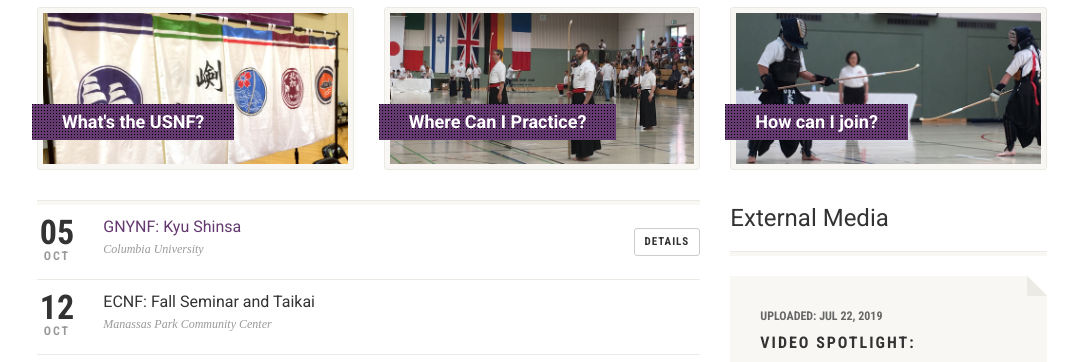
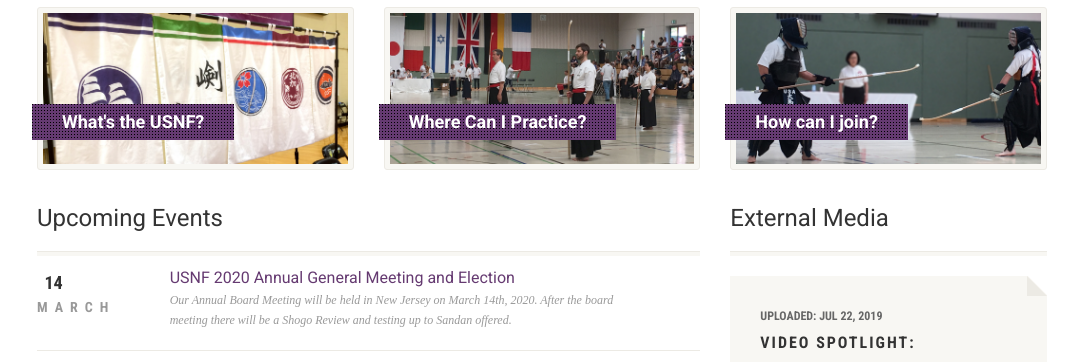
Before and after one commit to talandaw/usnf, a PHP site: page / in a window 1280 px wide. Shown: the part 783-1145 px from the top of the page, without its empty margins (98-1176 px from the left). Run offline with PHP 8.4, Linux system fonts and the light colour scheme; some web fonts are replaced.

Commit message:
finish updating index

```diff
--- a/css/style.css
+++ b/css/style.css
@@ -1559,30 +1559,30 @@
 }
 .event-date .date{
 	font-family: 'Roboto Condensed', sans-serif;
-	font-size:34px;
-	font-style:normal;
-	font-weight:700;
-	margin-bottom:0;
-	display:block;
-	margin-top:2px;
-}
-.event-date .month, .event-date .year{
-	font-size:12px;
-	font-weight:700;
-	letter-spacing:2px;
-	color:#999999;
-	display:block;
-	margin-top:4px;
+	font-size: 1.3em;
+	font-style: normal;
+	font-weight: 700;
+	margin-bottom: 0;
+	display: block;
+	margin-top: 2px;
+}
+.event-date .month, .event-date .year {
+	font-size: 14px;
+	font-weight: 700;
+	letter-spacing: .5em;
+	color: #999999;
+	display: block;
+	margin-top: 4px;
 }
 .event-date .year{
 	font-size:11px;
 	margin-top:0;
 	margin-bottom:2px;
 }
-.event-item .event-date{
-	width:6%;
-	float:left;
-	margin-right:4%;
+.event-item .event-date {
+	width: 5%;
+	float: left;
+	margin-right: 15%;
 }
 .event-item .event-detail{
 	float:left;
--- a/index.php
+++ b/index.php
@@ -35,35 +35,56 @@
                     <!-- Events Listing -->
                     <div class="listing events-listing">
                         <header class="listing-header">
+                            <h3 id="upcoming-events">Upcoming Events
                                 <!--
-                            <h3>Upcoming Events
                                 <a href="./calendar" class="pull-right btn btn-info">View Calendar</a>
+                                -->
                             </h3>
-                            -->
                         </header>
                         <section class="listing-cont">
                             <ul>
                                 <li class="item event-item">
-                                    <div class="event-date"><span class="date">05</span> <span class="month">Oct</span>
+                                    <div class="event-date">
+                                        <span class="date">14</span> <span class="month">March</span>
                                     </div>
                                     <div class="event-detail">
-                                        <h4><a href="single-event.html">GNYNF: Kyu Shinsa</a></h4>
-                                        <span class="event-dayntime meta-data">Columbia University</span></div>
+                                        <h4><a>
+                                                USNF 2020 Annual General Meeting and Election
+                                            </a></h4>
+                                        <span class="event-dayntime meta-data">
+                                            Our Annual Board Meeting will be held in New Jersey on March 14th, 2020. After the board meeting there will be a Shogo Review and testing up to Sandan offered.
+                                        </span></div>
+                                    <!--
                                     <div class="to-event-url">
                                         <div><a href="single-event" class="btn btn-default btn-sm">Details</a></div>
                                     </div>
+                                    -->
                                 </li>
                                 <li class="item event-item">
-                    <div class="event-date"><span class="date">12</span> <span class="month">Oct</span></div>
+                                    <div class="event-date">
+                                        <span class="date">23-29</span> <span class="month">March</span>
+                                    </div>
                                     <div class="event-detail">
-                        <h4>ECNF: Fall Seminar and Taikai</h4>
-                      <span class="event-dayntime meta-data">Manassas Park Community Center</span></div>
+                                        <h4><a>
+                                                ECNF JSS Annual Seminar and Taikai
+                                            </a></h4>
+                                        <span class="event-dayntime meta-data">
+                                            ECNF and JSS has announced their annual seminar and taikai on March 28 and 29 at Nichibukan Naginata Dojo; Jersey City, NJ.
+                                            It'll include: Saturday practice and Shinsa; Sunday Taikai.
+                                        </span></div>
                                 </li>
                                 <li class="item event-item">
-                    <div class="event-date"><span class="date">7</span> <span class="month">Dec</span></div>
+                                    <div class="event-date">
+                                        <span class="date">25-26</span> <span class="month">April</span>
+                                    </div>
                                     <div class="event-detail">
-                        <h4>PNNF: 4th Annual Taikai</h4>
-                        <span class="event-dayntime meta-data">Merer Island Community and Event Center</span></div>
+                                        <h4><a>
+                                                PNNF Tendo-Ryu Naginata Jutsu Seminar
+                                            </a></h4>
+                                        <span class="event-dayntime meta-data">
+                                            Pacific Northwest Naginata Federation hosting Tendo Ryu training for beginning and advanced students on
+                                            Saturday, April 25, 2020, 9:00 a.m. to 5:00 p.m. Sunday, April 26, 2020, 9:00 a.m. to 3:00 p.m.
+                                        </span></div>
                                 </li>
                             </ul>
                         </section>
@@ -125,9 +146,9 @@
                         </header>
                         <section class="listing-cont">
                             <ul>
-                                <li class="item sermon featured-sermon"><span class="date">Uploaded: Jul 22, 2019</span>
+                                <li class="item featured-sermon"><span class="date">Uploaded: Jul 22, 2019</span>
                                     <h4>Video Spotlight: </h4>
-                                    <div class="featured-sermon-video">
+                                    <div class="format-video">
                                         <iframe width="560" height="315" src="https://www.youtube.com/embed/CgswGo8X8nc" allow="accelerometer; autoplay; encrypted-media; gyroscope; picture-in-picture" allowfullscreen></iframe>
                                     </div>
                                     <p>WNC - ENGI - B16 (3rd place) Canada vs USA</p>
@@ -150,18 +171,18 @@
 <div class="featured-gallery">
     <div class="container">
         <div class="row">
-            <div class="col-md-3 col-sm-3">
+            <div class="col-sm-3 col-xs-12">
                 <h4>Highlighted Selections From the USNF Gallery</h4>
                 <a href="#" class="btn btn-default btn-lg">View More</a></div>
-            <div class="col-md-3 col-sm-3 post format-image">
+            <div class="col-sm-3 col-xs-4 post format-image">
                 <a href="./images/galleries/Serena%20Tang%20vs%20Shannon%20Lew%202016.jpg" class="media-box" data-rel="prettyPhoto[Gallery]">
                     <img src="./images/galleries/Serena%20Tang%20vs%20Shannon%20Lew%202016.jpg" alt="Serena Tang vs Shannon Lew 2016">
                 </a></div>
-            <div class="col-md-3 col-sm-3 post format-video">
+            <div class="col-sm-3 col-xs-4 post format-image">
                 <a href="./images/galleries/Nayantara%20and%20Sasha%20engi%202016.jpg" class="media-box" data-rel="prettyPhoto[Gallery]">
                     <img src="./images/galleries/Nayantara%20and%20Sasha%20engi%202016.jpg" alt="Nayantara and Sasha Engi 2016">
                 </a></div>
-            <div class="col-md-3 col-sm-3 post format-image">
+            <div class="col-sm-3 col-xs-4 post format-image">
                 <a href="./images/galleries/NCNF%20PNNF%20engi%20kyogi%202016.jpg" class="media-box" data-rel="prettyPhoto[Gallery]">
                     <img src="./images/galleries/NCNF%20PNNF%20engi%20kyogi%202016.jpg" alt="NCNF and PNNF Engi Kyogi 2016">
                 </a></div>
```
Lines whose indentation alone changed are shown as unchanged.
